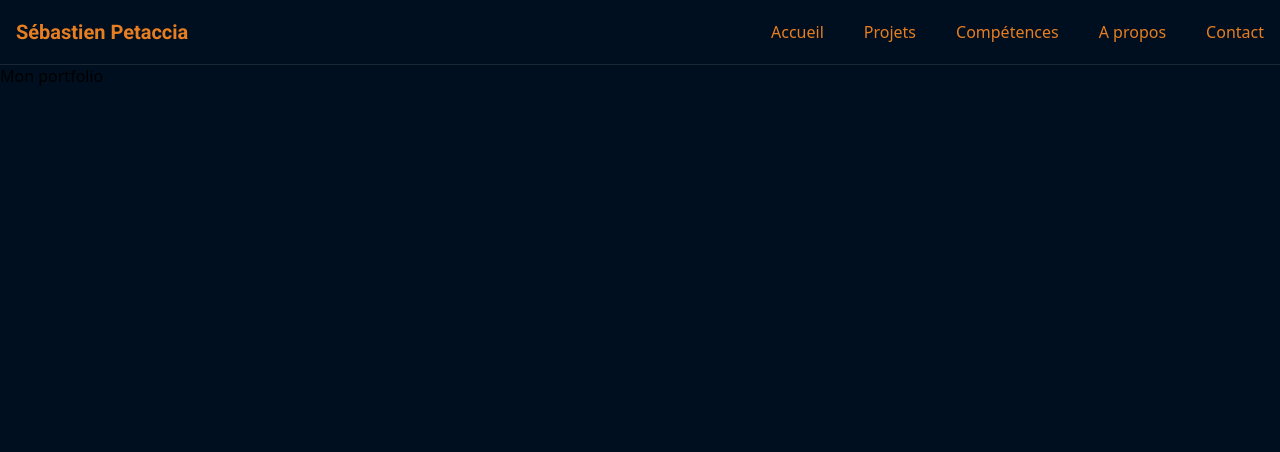
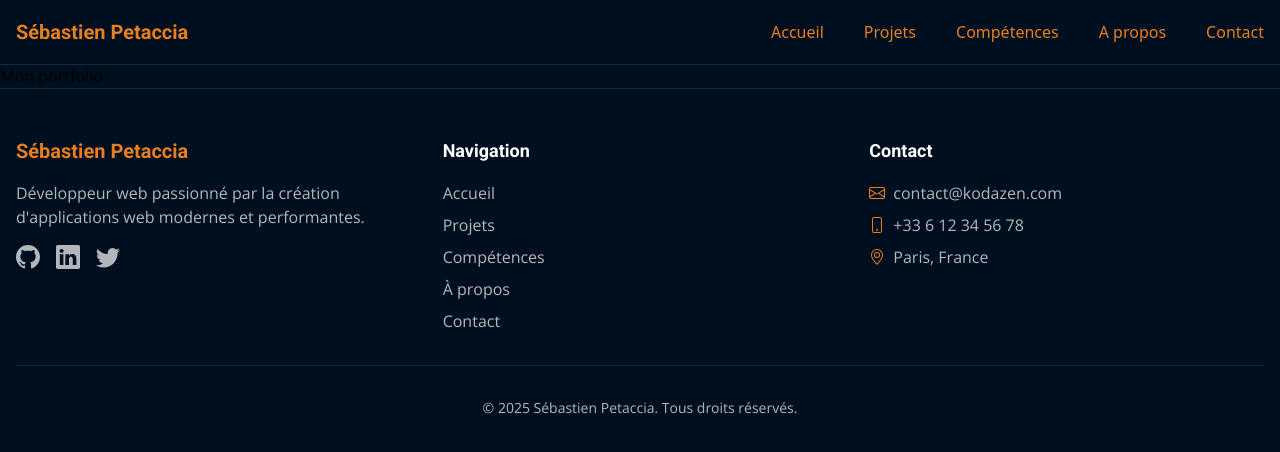
Before and after one commit to petaccia/portfolio-my-dev, a Next.js app: page / in a window 1280 px wide. Shown: the top 452 px of the page. Built offline with nearby package versions, Linux system fonts and the light colour scheme.

Commit message:
Create footer component

```diff
--- a/src/app/layout.tsx
+++ b/src/app/layout.tsx
@@ -4,6 +4,7 @@ import "./globals.css";
 import { ToastContainer } from "react-toastify";
 import Navbar from "@/components/layout/navbar/Navbar";
 import NavbarMobile from "@/components/layout/navbar/components/NavbarMobile";
+import Footer from "@/components/layout/footer/Footer";
 
 // Police pour les titres
 const roboto = Roboto({
@@ -55,6 +56,7 @@ export default function RootLayout({
         <main className="pt-16 pb-20 md:pb-0">
           {children}
         </main>
+        <Footer />
       <ToastContainer
         position="top-right"
         autoClose={5000}
--- /dev/null
+++ b/src/components/layout/footer/Footer.tsx
@@ -0,0 +1,85 @@
+import Link from "next/link";
+import { BsEnvelope, BsGithub, BsLinkedin, BsPhone, BsTwitter, BsGeoAlt } from "react-icons/bs";
+
+export default function Footer() {
+  return (
+    <footer className="bg-primary/80 border-t border-white/10 text-white/70">
+      <div className="container mx-auto px-4 py-12">
+        <div className="grid grid-cols-1 md:grid-cols-3 gap-8">
+          {/* Logo and description */}
+          <div>
+            <h3
+              className="text-secondary font-heading text-xl font-bold mb-4 "
+            >
+              Sébastien Petaccia
+            </h3>
+            <p
+              className="mb-4 max-w-md font-body"
+            >
+              Développeur web passionné par la création d'applications web modernes et performantes.
+            </p>
+            <div className="flex space-x-4">
+              {/* Social Media Icons */}
+              <a href="https://github.com/petaccia" target="_blank" rel="noopener noreferrer" className="text-white/70 hover:text-secondary transition-colors">
+                <BsGithub className="text-2xl" />
+              </a>
+              <a href="https://linkedin.com" target="_blank" rel="noopener noreferrer" className="text-white/70 hover:text-secondary transition-colors">
+                <BsLinkedin className="text-2xl" />
+              </a>
+              <a href="https://twitter.com" target="_blank" rel="noopener noreferrer" className="text-white/70 hover:text-secondary transition-colors">
+                <BsTwitter className="text-2xl" />
+              </a>
+            </div>
+          </div>
+
+          {/* Navigation Links */}
+          <div>
+            <h3
+              className="text-white font-heading text-lg font-semibold mb-4"
+            >
+              Navigation
+            </h3>
+            <ul className="space-y-2 font-body">
+              <li><Link href="/" className="hover:text-secondary transition-colors">Accueil</Link></li>
+              <li><Link href="/projets" className="hover:text-secondary transition-colors">Projets</Link></li>
+              <li><Link href="/competences" className="hover:text-secondary transition-colors">Compétences</Link></li>
+              <li><Link href="/a-propos" className="hover:text-secondary transition-colors">À propos</Link></li>
+              <li><Link href="/contact" className="hover:text-secondary transition-colors">Contact</Link></li>
+            </ul>
+          </div>
+
+          {/* Contact Info */}
+          <div>
+            <h3
+              className="text-white text-lg font-heading font-semibold mb-4"
+            >
+              Contact
+            </h3>
+            <ul className="space-y-2 font-body">
+              <li className="flex items-center">
+                <BsEnvelope className="text-secondary mr-2" />
+                <a href="mailto:contact@kodazen.com" className="hover:text-secondary transition-colors">contact@kodazen.com</a>
+              </li>
+              <li className="flex items-center">
+               <BsPhone className="text-secondary mr-2" />
+                <span>+33 6 12 34 56 78</span>
+              </li>
+              <li className="flex items-center">
+                <BsGeoAlt className="text-secondary mr-2" />
+                <span>Paris, France</span>
+              </li>
+            </ul>
+          </div>
+        </div>
+
+        {/* Copyright */}
+        <div
+          className="mt-8 pt-8 border-t border-white/10 text-center text-sm"
+          style={{ fontFamily: "var(--font-body)" }}
+        >
+          © {new Date().getFullYear()} Sébastien Petaccia. Tous droits réservés.
+        </div>
+      </div>
+    </footer>
+  );
+}
```
